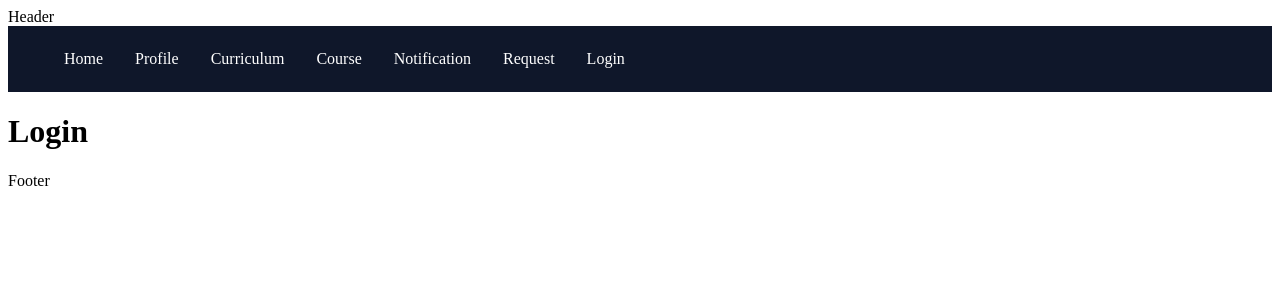
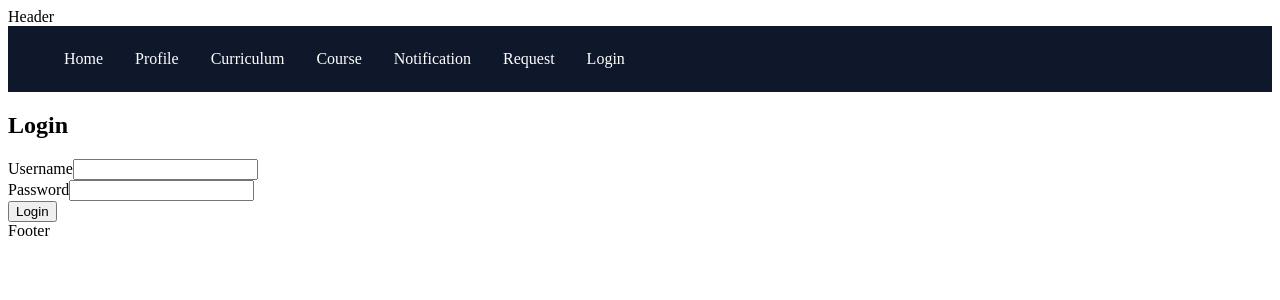
Before and after one commit to pihaf/School-management-system, a React (Vite) app in the folder frontend/sgfrontend/: page /login in a window 1280 px wide. Shown: the top 300 px of the page. Built offline with nearby package versions, Linux system fonts and the light colour scheme.

Commit message:
Update login

```diff
--- a/frontend/sgfrontend/src/App.jsx
+++ b/frontend/sgfrontend/src/App.jsx
@@ -1,4 +1,5 @@
 import React from 'react';
+import { useEffect } from 'react';
 import { BrowserRouter as Router, Routes, Route, Navigate } from 'react-router-dom';
 import Home from './components/Home';
 import Navbar from './components/Navbar.jsx';
@@ -10,9 +11,18 @@
 import Notification from './components/Notification';
 import Profile from './components/Profile';
 import Login from './components/Login';
-import NoPage from "./components/NoPage.jsx";
+import NoPage from './components/NoPage.jsx';
 
 function App() {
+  useEffect(() => {
+    const token = localStorage.getItem('token');
+
+    // Redirect to the login page if the token is not present
+    if (!token && window.location.pathname !== '/login') {
+      window.location.href = '/login';
+    }
+  }, []);
+
   return (
     <Router>
       <Header />
--- a/frontend/sgfrontend/src/components/Login.jsx
+++ b/frontend/sgfrontend/src/components/Login.jsx
@@ -1,7 +1,64 @@
-import React from 'react';
+import React, { useState } from 'react';
+import { useNavigate } from 'react-router-dom';
 
 function Login() {
-  return <div><h1>Login</h1></div>;
+  const [username, setUsername] = useState('');
+  const [password, setPassword] = useState('');
+  const navigate = useNavigate();
+
+  const handleSubmit = async (e) => {
+    e.preventDefault();
+
+    // Make API request to login
+    const response = await fetch('/api/login', {
+      method: 'POST',
+      headers: {
+        'Content-Type': 'application/json',
+      },
+      body: JSON.stringify({ username, password }),
+    });
+
+    if (response.ok) {
+      const data = await response.json();
+      const token = data.token;
+
+      // Save the token in localStorage
+      localStorage.setItem('token', token);
+
+      // Redirect to the home page or any desired page
+      navigate('/');
+    } else {
+      // Handle login error
+      console.error('Login failed');
+    }
+  };
+
+  return (
+    <div>
+      <h2>Login</h2>
+      <form onSubmit={handleSubmit}>
+        <div>
+          <label htmlFor="username">Username</label>
+          <input
+            type="text"
+            id="username"
+            value={username}
+            onChange={(e) => setUsername(e.target.value)}
+          />
+        </div>
+        <div>
+          <label htmlFor="password">Password</label>
+          <input
+            type="password"
+            id="password"
+            value={password}
+            onChange={(e) => setPassword(e.target.value)}
+          />
+        </div>
+        <button type="submit">Login</button>
+      </form>
+    </div>
+  );
 }
 
-export default Login;
+export default Login
```
